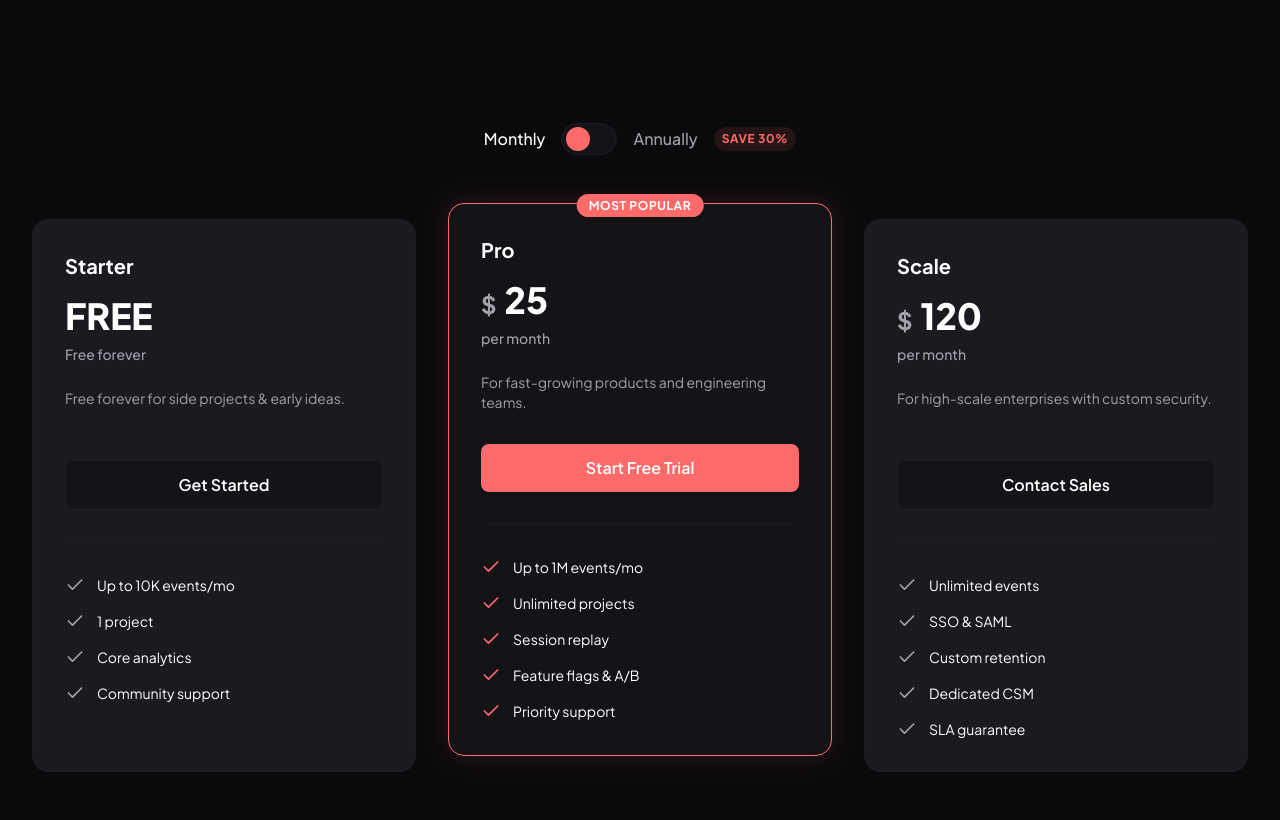
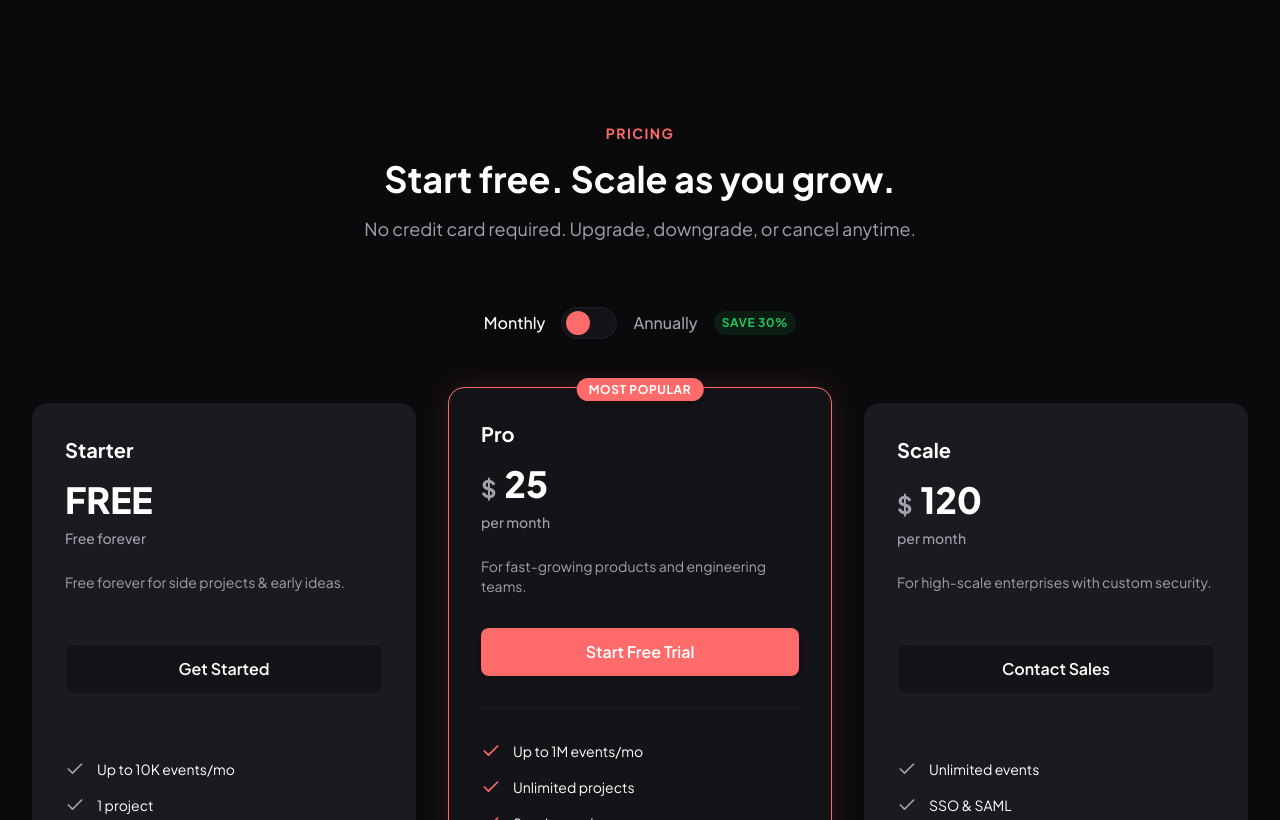
Before and after one commit to khoaminh1311/quantix-clone, a React (Vite) app: page / in a window 1280 px wide. Shown: the part 1980-2800 px from the top of the page. Built offline with nearby package versions, Linux system fonts and the light colour scheme.

Commit message:
feat: add remaining polish animations

```diff
--- a/src/components/Features.jsx
+++ b/src/components/Features.jsx
@@ -1,6 +1,7 @@
 import { useState } from 'react';
 import { LayoutDashboard, Filter, Code, PlayCircle, Shield, Check } from 'lucide-react';
 import FeatureShowcase from './FeatureShowcase';
+import FadeUp from './FadeUp';
 
 const tabs = [
     {
@@ -54,17 +55,17 @@ function Features() {
             <div className="max-w-7xl mx-auto px-4 sm:px-6 lg:px-8">
 
                 {/* Header */}
-                <div className="text-center mb-16">
+                <FadeUp className="text-center mb-16">
                     <h2 className="text-3xl lg:text-4xl font-bold text-quantix-light mb-4">
                         Everything you need.<br/>Nothing you don't.
                     </h2>
                     <p className="text-lg text-quantix-text max-w-2xl mx-auto">
                         A complete analytics toolkit that replaces five tools in your stack.
                     </p>
-                </div>
+                </FadeUp>
 
                 {/* Top Tabs Navigation (Floating Pill-shaped) */}
-                <div className="flex justify-center mb-16">
+                <FadeUp delay={100} className="flex justify-center mb-16">
                     <div className="inline-flex flex-wrap justify-center items-center gap-1 p-1.5 rounded-full bg-quantix-card/30 backdrop-blur-md border border-quantix-border/50">
                         {tabs.map(tab => {
                             const isActive = activeTab === tab.id;
@@ -83,7 +84,7 @@ function Features() {
                             );
                         })}
                     </div>
-                </div>
+                </FadeUp>
 
                 {/* Bottom Left Content & Bottom Right Mockup */}
                 <div className="grid lg:grid-cols-2 gap-16 items-center">
--- a/src/components/Pricing.jsx
+++ b/src/components/Pricing.jsx
@@ -1,14 +1,26 @@
 import { useState } from "react";
 import { Check } from "lucide-react";
+import FadeUp from "./FadeUp";
 
 function Pricing({ plans }) {
     const [isAnnual, setIsAnnual] = useState(false);
 
     return (
-        <section className="py-20 bg-quantix-dark">
+        <section className="py-20 bg-quantix-dark" id="pricing">
             <div className="max-w-7xl mx-auto px-4 sm:px-6 lg:px-8">
+                {/* Header */}
+                <FadeUp className="text-center mb-16">
+                    <p className="text-quantix-accent text-sm font-bold tracking-widest uppercase mb-4">Pricing</p>
+                    <h2 className="text-3xl lg:text-4xl font-bold text-quantix-light mb-4">
+                        Start free. Scale as you grow.
+                    </h2>
+                    <p className="text-lg text-quantix-text max-w-2xl mx-auto">
+                        No credit card required. Upgrade, downgrade, or cancel anytime.
+                    </p>
+                </FadeUp>
+
                 {/* Toggle */}
-                <div className="flex items-center justify-center gap-4 mb-16">
+                <FadeUp delay={100} className="flex items-center justify-center gap-4 mb-16">
                     <span className={`font-medium transition-colors ${!isAnnual ? 'text-quantix-light' : 'text-quantix-text'}`}>
                         Monthly
                     </span>
@@ -23,20 +35,18 @@ function Pricing({ plans }) {
                     <span className={`font-medium transition-colors ${isAnnual ? 'text-quantix-light' : 'text-quantix-text'}`}>
                         Annually
                     </span>
-                    <span className="bg-quantix-accent/10 text-quantix-accent text-xs font-bold px-2 py-1 rounded-full uppercase tracking-wider">
+                    <span className="bg-[#22c55e]/10 text-[#22c55e] text-xs font-bold px-2 py-1 rounded-full uppercase tracking-wider">
                         Save 30%
                     </span>
-                </div>
+                </FadeUp>
 
                 {/* Pricing Grid */}
                 <div className="grid grid-cols-1 md:grid-cols-3 gap-8">
-                    {plans.map((plan) => {
-                        const currentPrice = isAnnual ? plan.priceAnnual : plan.priceMonthly;
-
+                    {plans.map((plan, index) => {
                         return (
+                            <FadeUp key={plan.name} delay={200 + index * 100}>
                                 <div
-                                key={plan.name}
-                                className={`relative p-6 sm:p-8 rounded-2xl border transition-all duration-300 ${plan.popular
+                                    className={`relative p-6 sm:p-8 rounded-2xl border transition-all duration-300 h-full ${plan.popular
                                         ? 'bg-quantix-card border-quantix-accent shadow-[0_0_30px_rgba(255,107,107,0.15)] md:-mt-4 md:mb-4'
                                         : 'bg-[#1a1a20] border-quantix-border/50 hover:border-quantix-border'
                                         }`}
@@ -51,17 +61,45 @@ function Pricing({ plans }) {
 
                                     <h3 className="text-xl font-bold text-quantix-light mb-4">{plan.name}</h3>
 
-                                <div className="flex items-baseline gap-2 mb-2">
-                                    {currentPrice !== 'FREE' && (
-                                        <span className="text-2xl font-bold text-quantix-text">$</span>
-                                    )}
-                                    <span className={`text-3xl sm:text-4xl font-extrabold ${currentPrice === 'FREE' ? 'text-quantix-light' : 'text-transparent bg-clip-text bg-gradient-to-br from-white to-quantix-light'}`}>
-                                        {currentPrice}
+                                    {/* Main Price */}
+                                    <div className="relative h-10 mb-2">
+                                        {plan.name === 'Starter' ? (
+                                            <div className="absolute top-0 left-0 flex items-baseline gap-2 w-full opacity-100 translate-y-0">
+                                                <span className="text-3xl sm:text-4xl font-extrabold text-quantix-light">
+                                                    {plan.priceMonthly}
                                                 </span>
                                             </div>
+                                        ) : (
+                                            <>
+                                                <div className={`absolute top-0 left-0 flex items-baseline gap-2 w-full transition-all duration-300 ease-in-out ${!isAnnual ? 'opacity-100 translate-y-0' : 'opacity-0 -translate-y-[10px] pointer-events-none'}`}>
+                                                    <span className="text-2xl font-bold text-quantix-text">$</span>
+                                                    <span className="text-3xl sm:text-4xl font-extrabold text-transparent bg-clip-text bg-gradient-to-br from-white to-quantix-light">
+                                                        {plan.priceMonthly}
+                                                    </span>
+                                                </div>
+                                                <div className={`absolute top-0 left-0 flex items-baseline gap-2 w-full transition-all duration-300 ease-in-out ${isAnnual ? 'opacity-100 translate-y-0' : 'opacity-0 -translate-y-[10px] pointer-events-none'}`}>
+                                                    <span className="text-2xl font-bold text-quantix-text">$</span>
+                                                    <span className="text-3xl sm:text-4xl font-extrabold text-transparent bg-clip-text bg-gradient-to-br from-white to-quantix-light">
+                                                        {plan.priceAnnual}
+                                                    </span>
+                                                </div>
+                                            </>
+                                        )}
+                                    </div>
 
-                                <p className="text-sm font-medium mb-6 h-5">
-                                    {isAnnual && plan.annualTotal ? (
+                                    {/* Sub Price */}
+                                    <div className="relative h-5 mb-6">
+                                        {plan.name === 'Starter' ? (
+                                            <p className="absolute top-0 left-0 text-sm font-medium w-full opacity-100 translate-y-0">
+                                                <span className="text-quantix-text">{plan.period}</span>
+                                            </p>
+                                        ) : (
+                                            <>
+                                                <p className={`absolute top-0 left-0 text-sm font-medium w-full transition-all duration-300 ease-in-out ${!isAnnual ? 'opacity-100 translate-y-0' : 'opacity-0 -translate-y-[10px] pointer-events-none'}`}>
+                                                    <span className="text-quantix-text">{plan.period}</span>
+                                                </p>
+                                                <p className={`absolute top-0 left-0 text-sm font-medium w-full transition-all duration-300 ease-in-out ${isAnnual ? 'opacity-100 translate-y-0' : 'opacity-0 -translate-y-[10px] pointer-events-none'}`}>
+                                                    {plan.annualTotal ? (
                                                         <>
                                                             <span className="text-quantix-text">{plan.period}</span>{' '}
                                                             <span className="text-quantix-light">(${plan.annualTotal} per year)</span>
@@ -70,6 +108,9 @@ function Pricing({ plans }) {
                                                         <span className="text-quantix-text">{plan.period}</span>
                                                     )}
                                                 </p>
+                                            </>
+                                        )}
+                                    </div>
 
                                     <p className="text-quantix-text text-sm mb-8 h-10">
                                         {plan.description}
@@ -93,6 +134,7 @@ function Pricing({ plans }) {
                                         ))}
                                     </ul>
                                 </div>
+                            </FadeUp>
                         );
                     })}
                 </div>
```
Also changed, not shown: src/components/CTA.jsx (+9 -0 lines). Lines whose indentation alone changed are shown as unchanged.
